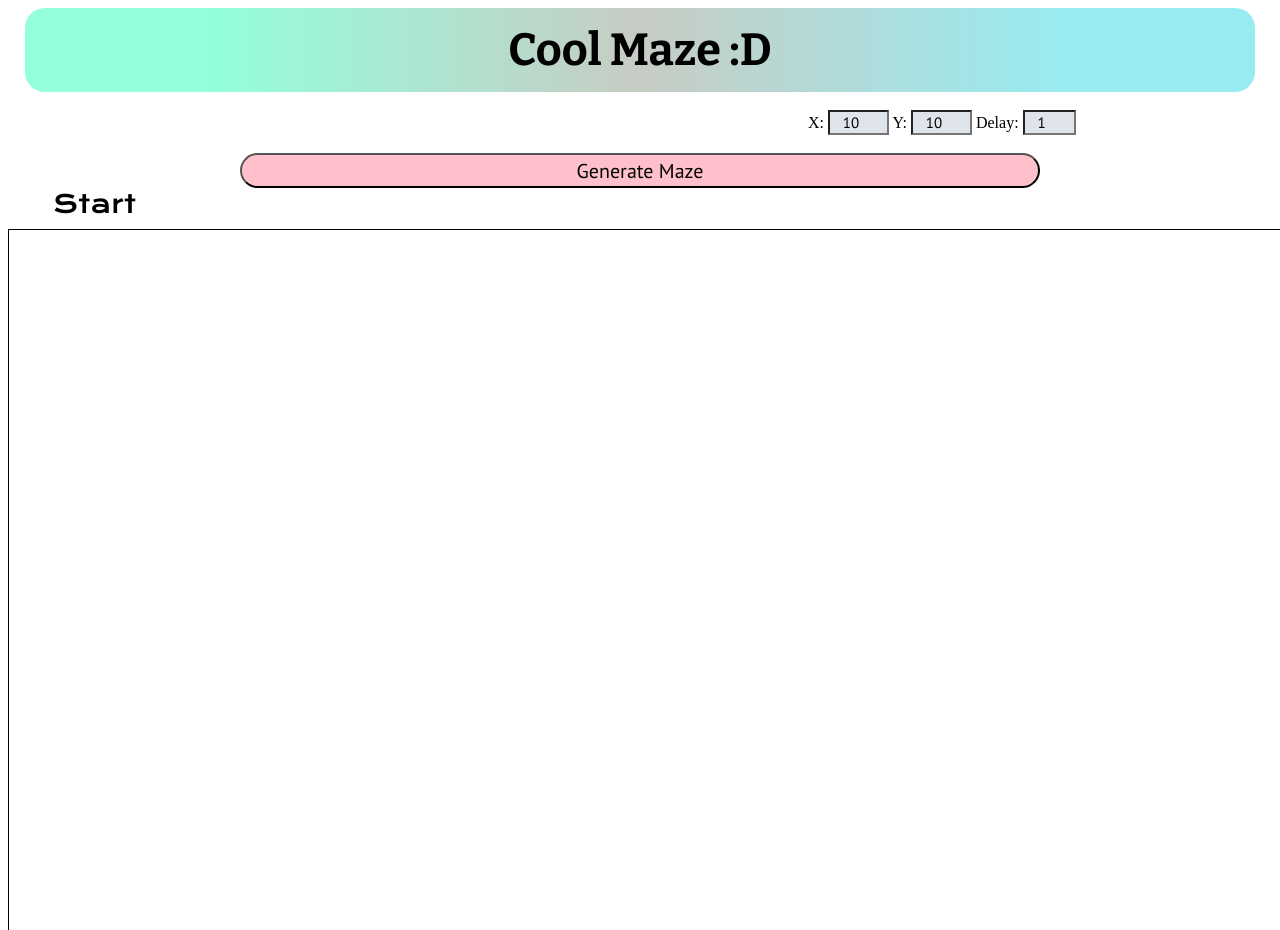
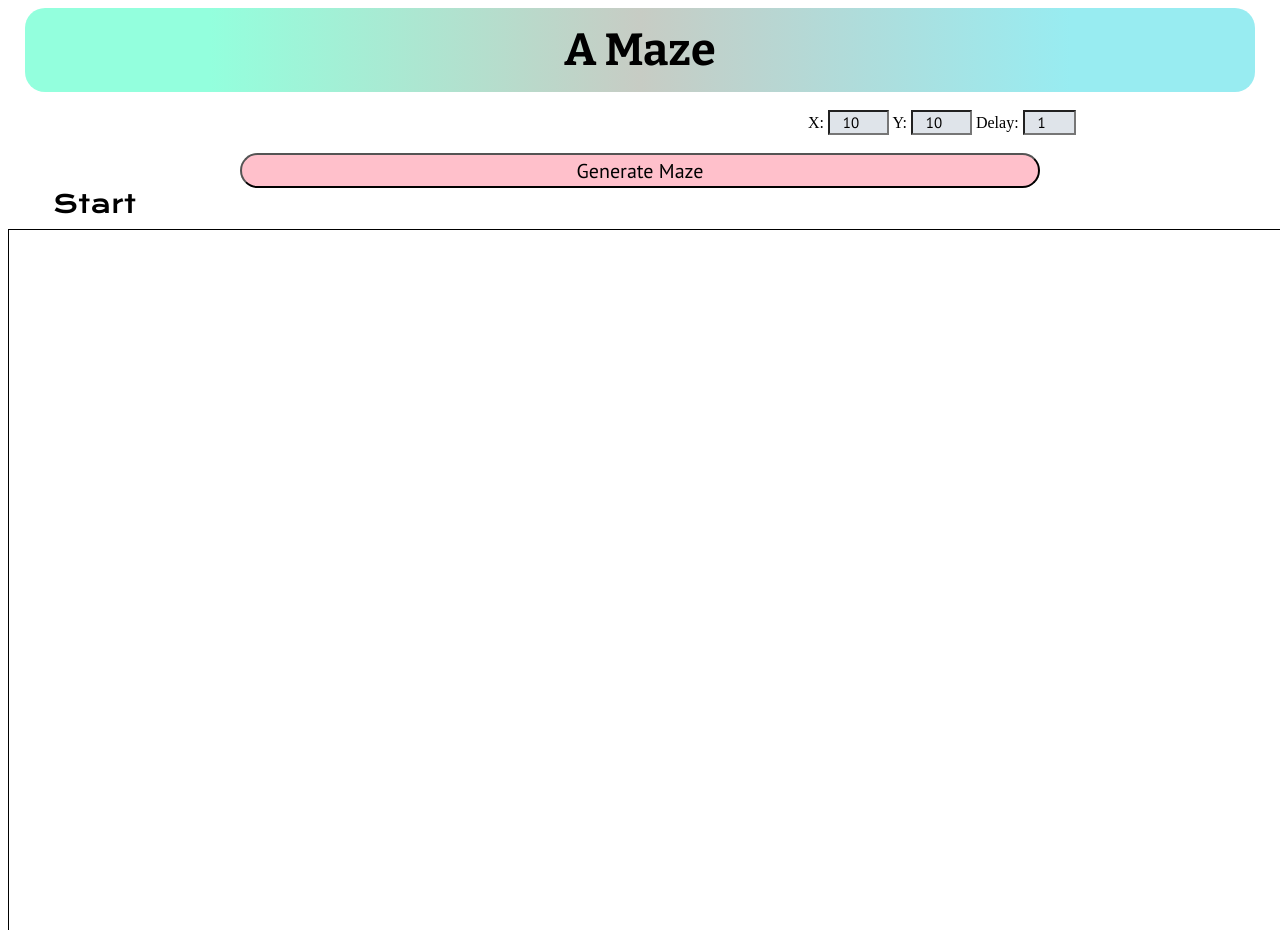
Before and after one commit to jeremyx04/Maze-Generator, a plain HTML site: page index.html in a window 1280 px wide. Shown: the top 930 px of the page. Drawn offline with nearby package versions, Linux system fonts and the light colour scheme.

Commit message:
Update index.html

```diff
--- a/index.html
+++ b/index.html
@@ -7,7 +7,7 @@
     <link rel = 'stylesheet' href = 'css/style.css'>
 </head>
 <body>
-    <header class = "header"> Cool Maze :D  </header>
+    <header class = "header"> A Maze </header>
     <br>
     <form id = "form">
         <label for="x">X:</label>
```
